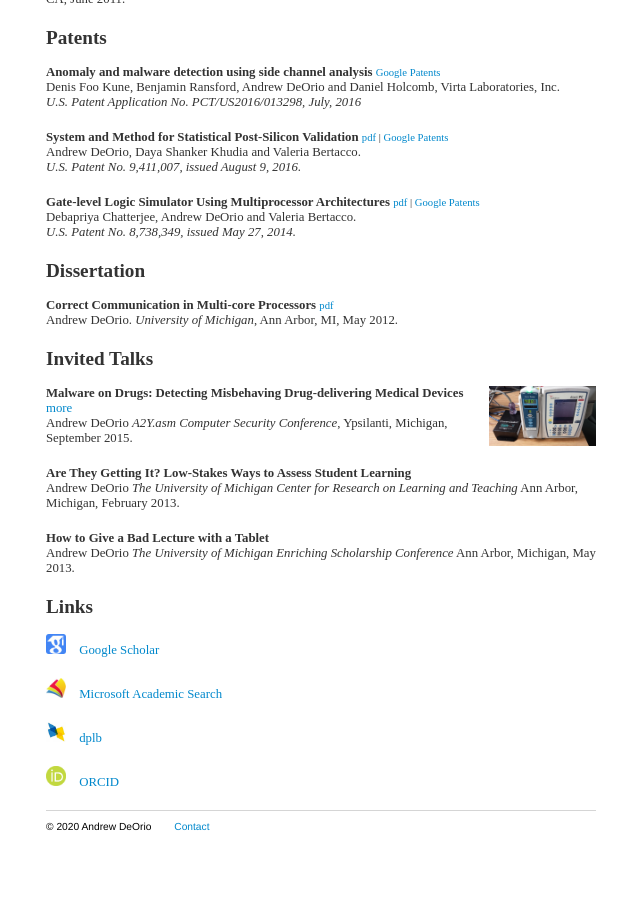
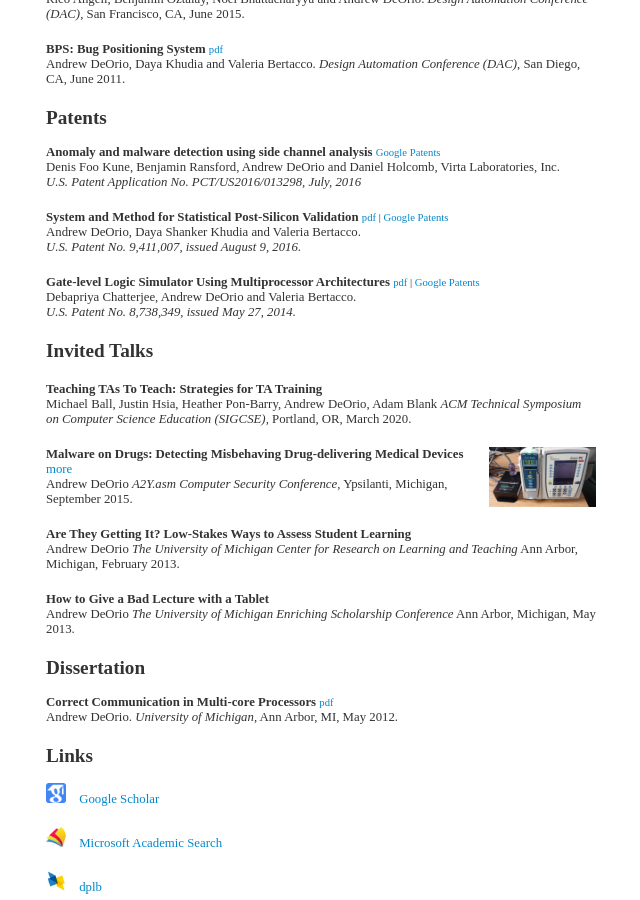
Before and after one commit to awdeorio/andrewdeorio.com, a Jekyll site: the page built from research/index.html, in a window 1280 px wide and 900 px high, scrolled down 2945 px. Shown: the whole window, without its empty margins (319-959 px from the left). Built offline with Jekyll 4.4.1, drawn with Linux system fonts in a browser that asks for light colours; nearby versions of some CDN libraries; before the commit the page ends 3787 px from its top, so only the background shows below that; some of the changed text lies outside the part shown.

Commit message:
Add SIGCSE 20 stuff

```diff
--- a/research/index.html
+++ b/research/index.html
@@ -5,6 +5,16 @@ title: Research | Andrew DeOrio
 
 <div class="publication">
 <h2>Papers</h2>
+</div>
+
+<div class="publication">
+<a href="assets/SIGCSE20-slides.pdf" target="_blank" >
+  <img class="research-thumbnail" src="assets/SIGCSE20-thumbnail.png" alt="thumbnail">
+</a>
+<b>A Longitudinal View of Gender Balance in a Large Computer Science Program</b>
+<a href="assets/SIGCSE20.pdf" target="_blank">pdf</a><br>
+Amy Baer and Andrew DeOrio
+<i>ACM Technical Symposium on Computer Science Education (SIGCSE),</i> Portland, OR, March 2020.
 </div>
 
 <div class="publication">
@@ -374,16 +384,18 @@ Debapriya Chatterjee, Andrew DeOrio and Valeria Bertacco.<br>
 
 <!---------------------------------------------------------------------------->
 <div class="publication">
-<h2>Dissertation</h2>
-<b>Correct Communication in Multi-core Processors</b>
-<small><a href="assets/DeOrio12_Correct_Communication_in_Multicore_Processors.pdf" target="_blank" >pdf</a></small><br>
-Andrew DeOrio. <i>University of Michigan</i>, Ann Arbor, MI, May 2012.<br>
+<h2>Invited Talks</h2>
 </div>
 
+<div class="publication">
+<a href="FIXME">
+</a>
+<b>Teaching TAs To Teach: Strategies for TA Training</b><br>
+Michael Ball, Justin Hsia, Heather Pon-Barry, Andrew DeOrio, Adam Blank
+<i>ACM Technical Symposium on Computer Science Education (SIGCSE),</i> Portland, OR, March 2020.
+</div>
 
-<!---------------------------------------------------------------------------->
 <div class="publication">
-<h2>Invited Talks</h2>
 <a href="/blog/2015/09/12/A2Yasm">
 <img class="research-thumbnail" src="/assets/2015-09-12-A2Yasm.jpg" alt="thumbnail">
 </a>
@@ -405,6 +417,15 @@ Ann Arbor, Michigan, February 2013.
 Andrew DeOrio
 <i>The University of Michigan Enriching Scholarship Conference</i>
 Ann Arbor, Michigan, May 2013.
+</div>
+
+
+<!---------------------------------------------------------------------------->
+<div class="publication">
+<h2>Dissertation</h2>
+<b>Correct Communication in Multi-core Processors</b>
+<small><a href="assets/DeOrio12_Correct_Communication_in_Multicore_Processors.pdf" target="_blank" >pdf</a></small><br>
+Andrew DeOrio. <i>University of Michigan</i>, Ann Arbor, MI, May 2012.<br>
 </div>
 
 
```
Also changed, not shown: research/assets/SIGCSE20-thumbnail.png (added), 2 other files.
